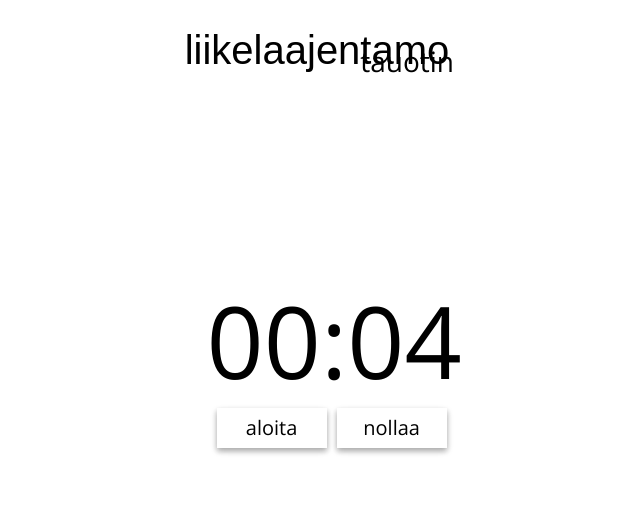
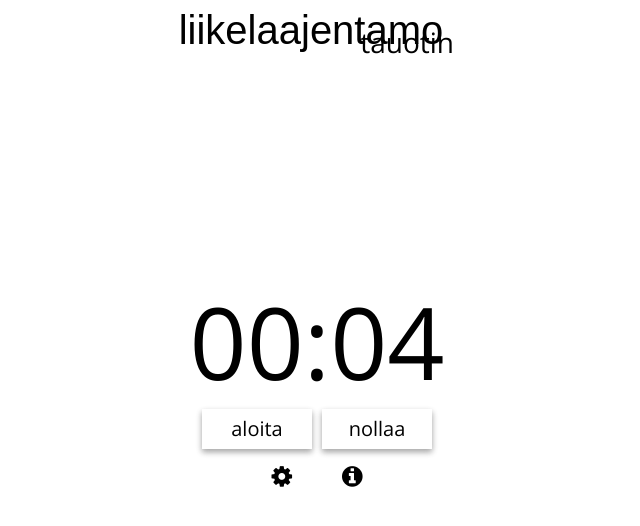
Before and after one commit to sandst1/movedoro, an Angular app: page / in a window 1280 px wide. Shown: the top 526 px of the page, without its empty margins (331-971 px from the left). Built offline with nearby package versions, Linux system fonts and the light colour scheme; a web font is replaced by a local one.

Commit message:
Betr styles

```diff
--- a/package.json
+++ b/package.json
@@ -21,6 +21,7 @@
     "@angular/platform-browser-dynamic": "^4.0.0",
     "@angular/router": "^4.0.0",
     "core-js": "^2.4.1",
+    "font-awesome": "^4.7.0",
     "rxjs": "^5.1.0",
     "zone.js": "^0.8.4"
   },
--- a/src/app/app.component.css
+++ b/src/app/app.component.css
@@ -6,6 +6,7 @@
 
   font-family: 'Open Sans', sans-serif;
   font-size: 62.5%;
+  position: relative;
 
   -webkit-user-select: none;
   -moz-user-select: none;
@@ -14,22 +15,32 @@
 }
 
 .app-title {
-  width: 300px;
+  width: 100vw;
   margin: 0 auto;
   text-transform: lowercase;
   font-family: 'Over the Rainbow', cursive, sans-serif;
   font-size: 4em;
-  padding: 0.5em 0;
   cursor: pointer;
   position: relative;
 }
 
-.app-subtitle {
+.app-title .title {
+  width: 300px;
+  margin: 0 auto;
+  position: relative;
+  text-align: center;
+}
+
+.title .title-text {
+  margin-left: -12px;
+}
+
+.title .subtitle {
   font-family: 'Open Sans', sans-serif;
   text-transform: lowercase;
   position: absolute;
   right: 13px;
-  bottom: 13px;
+  bottom: -8px;
   text-align: right;
   font-size: 0.70em;
 }
--- a/src/app/app.component.html
+++ b/src/app/app.component.html
@@ -1,8 +1,10 @@
 <div class="app-container">
   <div class="app-title" (click)="home()">
-    liikelaajentamo
-    <div class="app-subtitle">
-      tauotin
+    <div class="title">
+      <div class="title-text">liikelaajentamo</div>
+      <div class="subtitle">
+        tauotin
+      </div>
     </div>
   </div>
 
--- a/src/app/pomodoro/pomodoro.component.css
+++ b/src/app/pomodoro/pomodoro.component.css
@@ -1,15 +1,7 @@
 .pomodoro {
-  width: 500px;
-  height: 400px;
-  position: fixed;
-  left: calc(50vw - 250px);
-  top: 35%;
-}
-
-.pomodoro.break-active {
-  top: 25%;
-  width: 1000px;
-  left: calc(50vw - 500px);
+  width: 55vw;
+  height: 52vh;
+  margin: 0 auto;
 }
 
 .break-text {
@@ -19,20 +11,19 @@
 
 .break-text.visible {
   display: block;
-  font-size: 6em;
   position: fixed;
   width: 90vw;
-  margin: 0 5vw;
   text-align: center;
-  top: 35%;
-  left: 0;
-  right: 0;
+  margin: 0 auto;
+  bottom: 52vh;
   opacity: 1;
+  left: 5vw;
+  -webkit-transition: opacity 0.5s ease-in;
   transition: opacity 0.5s ease-in;
 }
 
 @media only screen and (max-width:768px) {
-  .break-text {
+  .break-text.visible {
     font-size: 2.5em;
   }
 }
--- a/src/app/pomodoro/pomodoro.component.html
+++ b/src/app/pomodoro/pomodoro.component.html
@@ -2,7 +2,7 @@
   {{breakThought}}
 </div>
 
-<div class="pomodoro" [class.break-active]="!pomodoroActive">
+<div class="pomodoro">
 
   <app-timer
     #timer
--- a/src/app/timer/timer.component.css
+++ b/src/app/timer/timer.component.css
@@ -1,16 +1,17 @@
 .app-timer {
-  width: 250px;
-  position: fixed;
-  left: 42vw;
-  bottom: 44vh;
+  position: absolute;
+  width: 100vw;
+  left: 0;
+  bottom: 40vh;
+  margin: 0 auto;
+  -webkit-transition: bottom 0.2s ease-in;
   transition: bottom 0.2s ease-in;
+  margin-top: 20vh;
 }
 
 .app-timer.break-active {
-  position: fixed;
-  left: 42vw;
   bottom: 50px;
-  transition: bottom 0.25s ease-out;
+  transition: bottom 0.35s ease-out;
 }
 
 .app-timer.break-active .timer-value {
@@ -56,3 +57,26 @@
 .timer-button:hover {
   box-shadow: 0 14px 28px rgba(0,0,0,0.25), 0 10px 10px rgba(0,0,0,0.22);
 }
+
+.app-toolbar {
+  text-align: left;
+  width: 150px;
+  margin: 15px auto 0 auto;
+  text-align: center;
+}
+
+.app-toolbar .fa {
+  margin: 0 25px;
+  font-size: 24px;
+  display: inline-block;
+}
+
+@media only screen and (max-width:768px) {
+  .timer-value {
+    font-size: 7em;
+  }
+
+  .timer-button {
+    width: 75px;
+  }
+}
--- a/src/app/timer/timer.component.html
+++ b/src/app/timer/timer.component.html
@@ -10,4 +10,9 @@
     <span class="timer-button" (click)="reset()">nollaa</span>
   </div>
 
+  <div class="app-toolbar">
+    <i class="fa fa-cog"></i>
+    <i class="fa fa-info-circle"></i>
+  </div>
+
 </div>
```
Also changed, not shown: .angular-cli.json.
